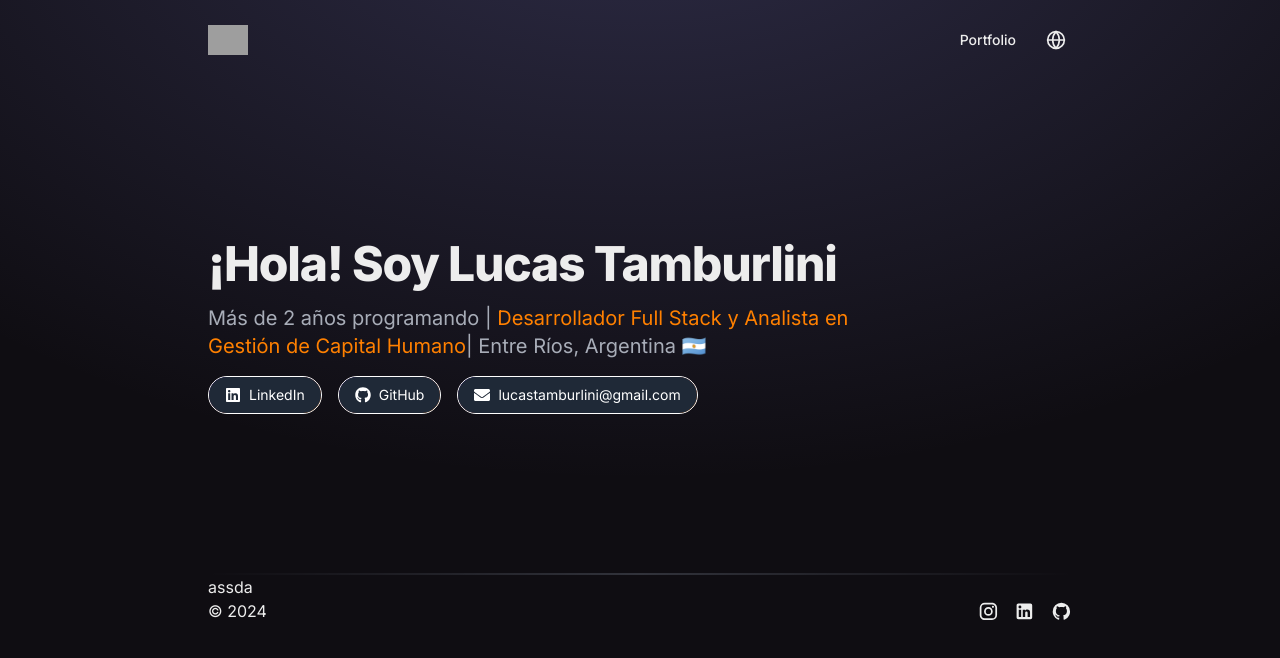
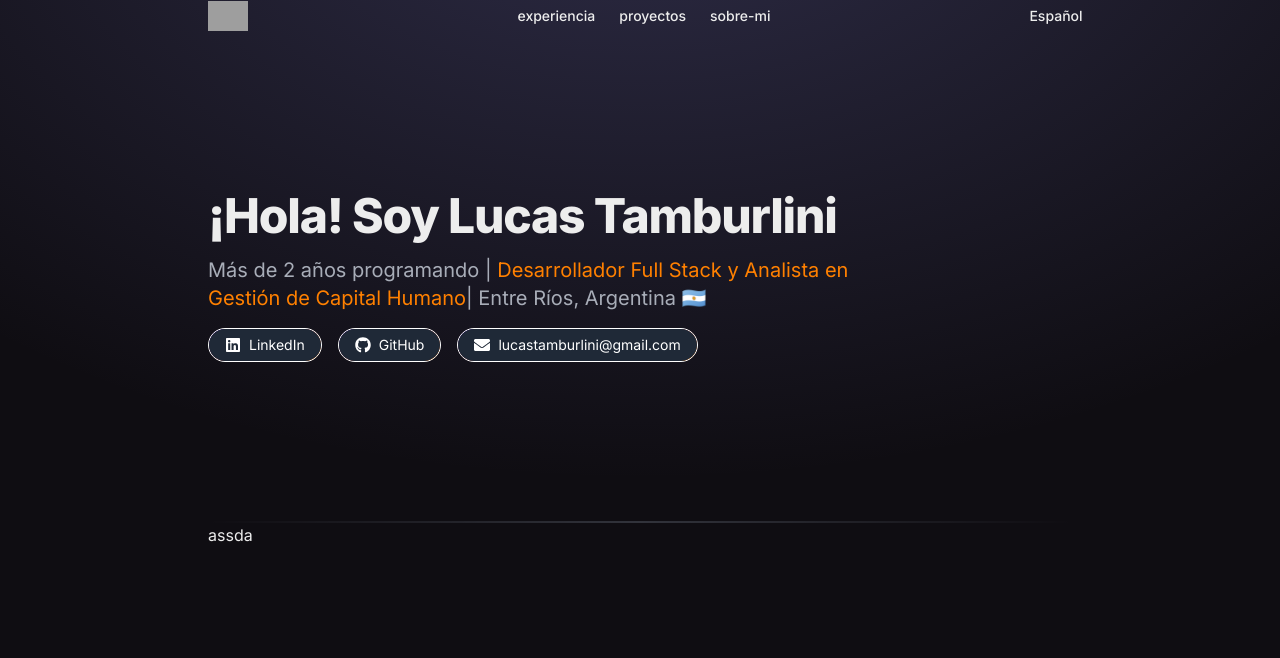
Before and after one commit to lucastamburlini/newPorfolio, a Next.js app: page / in a window 1280 px wide. Shown: the top 658 px of the page. Built offline with nearby package versions, Linux system fonts and the light colour scheme; grey boxes are pictures that could not be loaded.

Commit message:
cambio de navbar

```diff
--- a/src/app/layout.tsx
+++ b/src/app/layout.tsx
@@ -1,8 +1,6 @@
 import type { Metadata } from "next";
 import { Inter } from "next/font/google";
 import "./globals.css";
-import Header from "@/components/ui/Header";
-import Footer from "@/components/ui/Footer";
 
 const inter = Inter({ subsets: ["latin"] });
 
@@ -21,9 +19,7 @@ export default function RootLayout({
       <body className={inter.className}>
         <div className="absolute top-0 z-[-2] h-screen w-screen bg-background bg-[radial-gradient(ellipse_80%_80%_at_50%_-20%,rgba(120,119,198,0.3),rgba(255,255,255,0))]"></div>
         <div className="flex flex-col min-h-screen container max-w-4xl m-auto">
-          <Header />
           {children}
-          <Footer />
         </div>
       </body>
     </html>
--- a/src/app/page.tsx
+++ b/src/app/page.tsx
@@ -1,8 +1,10 @@
 import Hero from "@/components/ui/Hero";
+import Header from "@/components/ui/Navbar";
 
 export default function Home() {
   return (
     <main>
+      <Header />
       <Hero />
       <div className="inset-x-0 top-1/2 h-px -translate-y-1/2 bg-transparent bg-gradient-to-r from-transparent via-gray-500 to-transparent opacity-75 max-w-5xl m-auto"></div>
       <section>assda</section>
--- a/src/components/ui/Header.tsx
+++ /dev/null
@@ -1,45 +0,0 @@
-import Link from "next/link";
-import { GlobeIcon } from "lucide-react";
-import {
-  DropdownMenu,
-  DropdownMenuContent,
-  DropdownMenuItem,
-  DropdownMenuTrigger,
-} from "../shadcn/dropdownMenu";
-import { Button } from "../shadcn/button";
-import Logo from "../common/Logo";
-
-export default function Header() {
-  return (
-    <header className="w-full py-4 md:py-6 h-auto">
-      <nav className="flex items-center justify-between max-w-5xl m-auto">
-        <Logo />
-        <div className="flex items-center gap-4 sm:gap-6">
-          <Link
-            href="https://lucastamburlini.vercel.app/"
-            className="text-sm font-medium hover:underline underline-offset-4"
-            target="_blank"
-            prefetch={false}
-          >
-            Portfolio
-          </Link>
-          <DropdownMenu>
-            <DropdownMenuTrigger asChild>
-              <Button
-                size="icon"
-                className="text-sm text-foreground bg-transparent font-medium hover:border hover:rounded-full w-8 h-8 focus:outline-none"
-              >
-                <GlobeIcon className="h-5 w-5" />
-                <span className="sr-only">Language</span>
-              </Button>
-            </DropdownMenuTrigger>
-            <DropdownMenuContent align="end">
-              <DropdownMenuItem>Español</DropdownMenuItem>
-              <DropdownMenuItem>English</DropdownMenuItem>
-            </DropdownMenuContent>
-          </DropdownMenu>
-        </div>
-      </nav>
-    </header>
-  );
-}
--- a/src/components/ui/Hero.tsx
+++ b/src/components/ui/Hero.tsx
@@ -8,7 +8,7 @@ const ContactList = () => {
         <Link
           href={"https://www.linkedin.com/in/lucastamburlini/"}
           target="_blank"
-          className="flex items-center gap-2 px-4 py-2 transition-all ease-in duration-75 bg-gray-800 rounded-md group-hover:bg-opacity-0"
+          className="flex items-center gap-2 px-4 py-1.5 transition-all ease-in duration-75 bg-gray-800 rounded-md group-hover:bg-opacity-0"
         >
           <FaLinkedin className="size-4" />
           LinkedIn
@@ -18,7 +18,7 @@ const ContactList = () => {
         <Link
           href="https://github.com/lucastamburlini"
           target="_blank"
-          className="flex items-center  gap-2 px-4 py-2 transition-all ease-in duration-75 bg-gray-800 rounded-md group-hover:bg-opacity-0"
+          className="flex items-center  gap-2 px-4 py-1.5 transition-all ease-in duration-75 bg-gray-800 rounded-md group-hover:bg-opacity-0"
         >
           <FaGithub className="size-4" />
           GitHub
@@ -28,7 +28,7 @@ const ContactList = () => {
         <Link
           href="mailto:lucastamburlini@gmail.com"
           target="_blank"
-          className="flex items-center gap-2 px-4 py-2 transition-all ease-in duration-75 bg-gray-800 rounded-md group-hover:bg-opacity-0"
+          className="flex items-center gap-2 px-4 py-1.5 transition-all ease-in duration-75 bg-gray-800 rounded-md group-hover:bg-opacity-0"
         >
           <FaEnvelope className="size-4" />
           lucastamburlini@gmail.com
@@ -40,8 +40,8 @@ const ContactList = () => {
 
 export default function Hero() {
   return (
-    <section className="flex flex-col gap-3 md:gap-6 w-full py-10 sm:py-28 lg:py-40">
-      <div className="flex flex-col space-y-4 max-w-2xl">
+    <header className="flex flex-col w-full py-16 sm:py-28 lg:py-40">
+      <div className="flex flex-col gap-2 md:gap-4 max-w-2xl">
         <h1 className="scroll-m-20 text-4xl font-extrabold tracking-tight lg:text-5xl">
           ¡Hola! Soy Lucas Tamburlini
         </h1>
@@ -54,7 +54,7 @@ export default function Hero() {
         </p>
         <ContactList />
       </div>
-    </section>
+    </header>
   );
 }
 
--- /dev/null
+++ b/src/components/ui/Navbar.tsx
@@ -0,0 +1,75 @@
+import Link from "next/link";
+import { GlobeIcon } from "lucide-react";
+
+import { Button } from "../shadcn/button";
+import Logo from "../common/Logo";
+import {
+  DropdownMenu,
+  DropdownMenuContent,
+  DropdownMenuItem,
+  DropdownMenuTrigger,
+} from "@radix-ui/react-dropdown-menu";
+
+const LenguageSelector = () => {
+  return (
+    <DropdownMenu>
+      <DropdownMenuTrigger asChild>
+        <Button
+          size="icon"
+          className="text-sm text-foreground bg-transparent font-medium w-8 h-8 focus:outline-none"
+        >
+          <GlobeIcon className="h-5 w-5" />
+          <span>Español</span>
+        </Button>
+      </DropdownMenuTrigger>
+      <DropdownMenuContent align="end">
+        <DropdownMenuItem>Español</DropdownMenuItem>
+        <DropdownMenuItem>English</DropdownMenuItem>
+      </DropdownMenuContent>
+    </DropdownMenu>
+  );
+};
+
+const navItems = [
+  {
+    title: "Experiencia",
+    label: "experiencia",
+    url: "/#experiencia",
+  },
+  {
+    title: "Proyectos",
+    label: "proyectos",
+    url: "/#proyectos",
+  },
+  {
+    title: "Sobre mí",
+    label: "sobre-mi",
+    url: "/#sobre-mi",
+  },
+];
+
+export default function Header() {
+  return (
+    <nav className="flex w-full items-center max-w-5xl m-auto">
+      <div className="flex w-full items-center gap-4 sm:gap-6 justify-between">
+        <div>
+          <Logo />
+        </div>
+        <div className="flex items-center gap-6">
+          {navItems.map((item) => (
+            <Link
+              key={item.title}
+              href={item.url}
+              className="text-sm text-foreground font-medium hover:text-secondary"
+            >
+              {item.label}
+            </Link>
+          ))}
+        </div>
+        <div>
+          <LenguageSelector />
+        </div>
+      </div>
+    </nav>
+  );
+}
```
